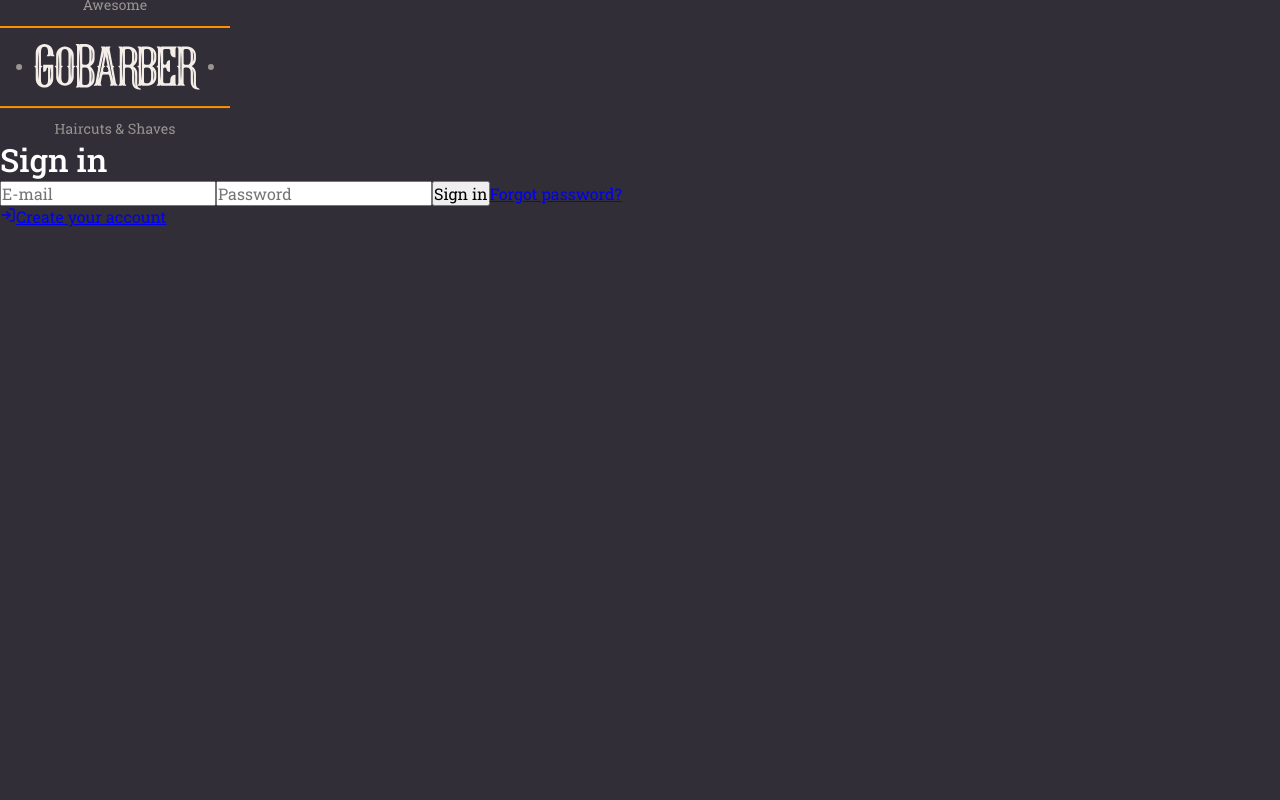
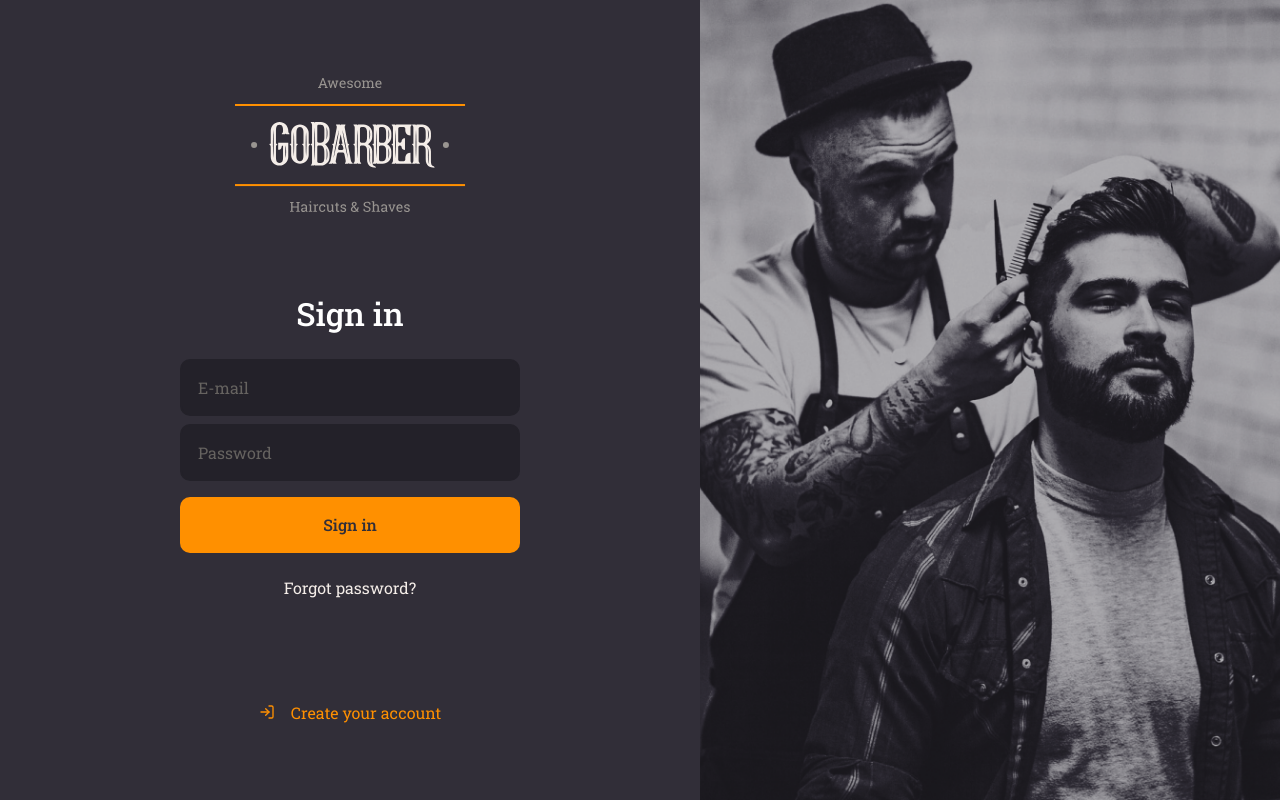
Before and after one commit to lucas-hgs/gobarber-web, a React (Create React App) app: page / in a window 1280 px wide. Built offline with nearby package versions, Linux system fonts and the light colour scheme.

Commit message:
Created the styling of the login page

```diff
--- a/package.json
+++ b/package.json
@@ -10,6 +10,7 @@
     "@types/node": "^12.0.0",
     "@types/react": "^16.9.0",
     "@types/react-dom": "^16.9.0",
+    "polished": "^3.6.7",
     "react": "^16.13.1",
     "react-dom": "^16.13.1",
     "react-icons": "^3.11.0",
--- a/src/pages/SignIn/styles.ts
+++ b/src/pages/SignIn/styles.ts
@@ -1,7 +1,103 @@
 import styled from 'styled-components';
+import { shade } from 'polished';
 
-export const Container = styled.div``;
+import signInBackgroundImg from '../../assets/sign-in-background.png';
 
-export const Content = styled.div``;
+export const Container = styled.div`
+  height: 100vh;
 
-export const Background = styled.div``;
+  display: flex;
+  align-items: stretch;
+`;
+
+export const Content = styled.div`
+  display: flex;
+  flex-direction: column;
+  align-items: center;
+
+  place-content: center;
+
+  width: 100%;
+  max-width: 700px;
+
+  form {
+    margin: 80px 0;
+    width: 340px;
+    text-align: center;
+
+    h1 {
+      margin-bottom: 24px;
+    }
+
+    input {
+      background: #232129;
+      border-radius: 10px;
+      border: 2px solid #232129;
+      padding: 16px;
+      width: 100%;
+      color: #f4ede8;
+
+      &::placeholder {
+        color: #666360;
+      }
+
+      & + input {
+        margin-top: 8px;
+      }
+    }
+
+    button {
+      background: #ff9000;
+      height: 56px;
+      border-radius: 10px;
+      border: 0;
+      padding: 0 16px;
+      color: #312e38;
+      width: 100%;
+      font-weight: 500;
+      margin-top: 16px;
+      transition: background-color 0.2s;
+
+      &:hover {
+        background: ${shade(0.2, '#ff9000')};
+      }
+    }
+
+    a {
+      color: #f4ede8;
+      display: block;
+      margin-top: 24px;
+      text-decoration: none;
+      transition: color 0.2s;
+
+      &:hover {
+        color: ${shade(0.2, '#f4ede8')};
+      }
+    }
+  }
+
+  > a {
+    color: #ff9000;
+    display: block;
+    margin-top: 24px;
+    text-decoration: none;
+    transition: color 0.2s;
+
+    display: flex;
+    align-items: center;
+
+    svg {
+      margin-right: 16px;
+    }
+
+    &:hover {
+      color: ${shade(0.2, '#ff9000')};
+    }
+  }
+`;
+
+export const Background = styled.div`
+  flex: 1;
+  background: url(${signInBackgroundImg}) no-repeat center;
+  background-size: cover;
+`;
```
Also changed, not shown: 1 other file (tests, documents, lock files or other folders).
